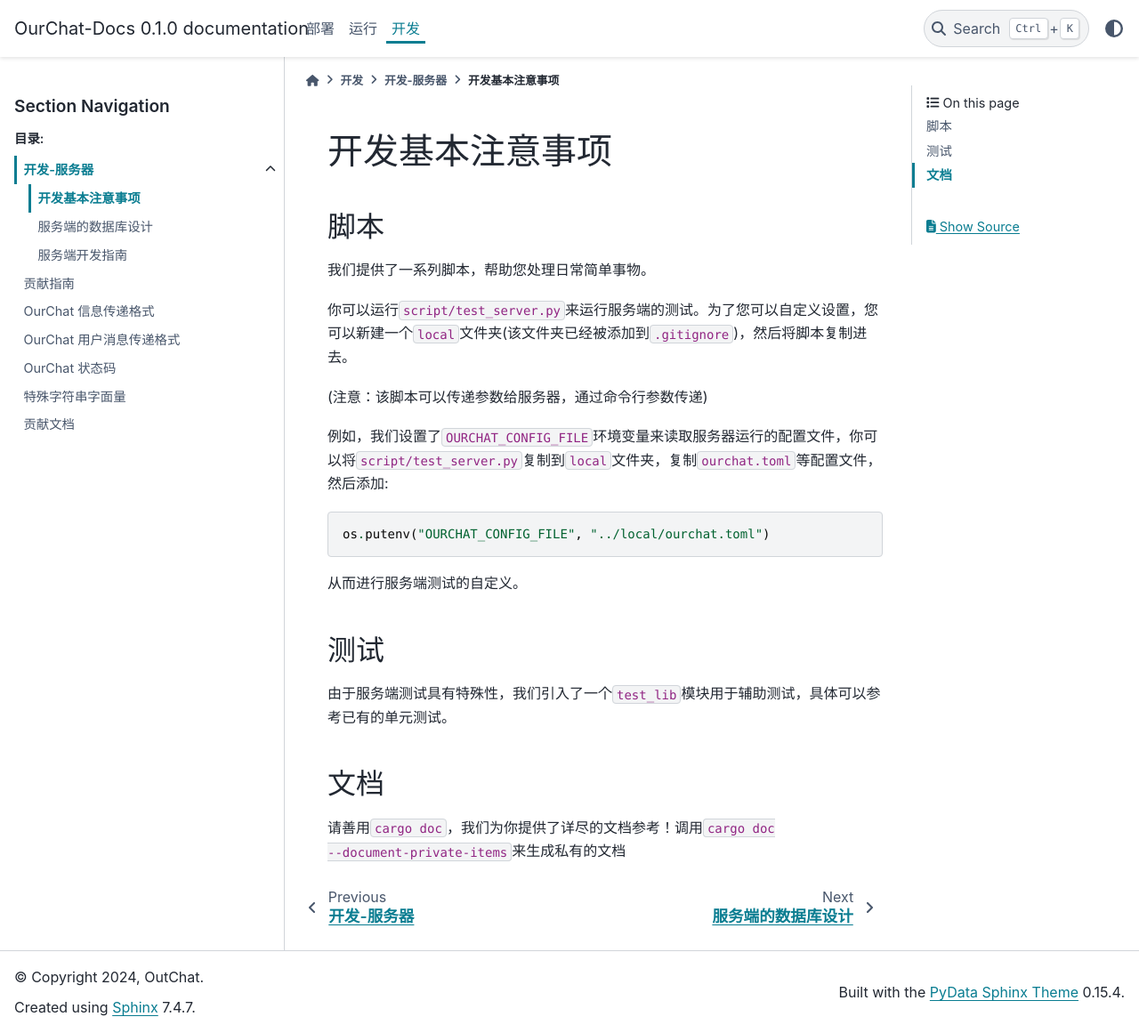
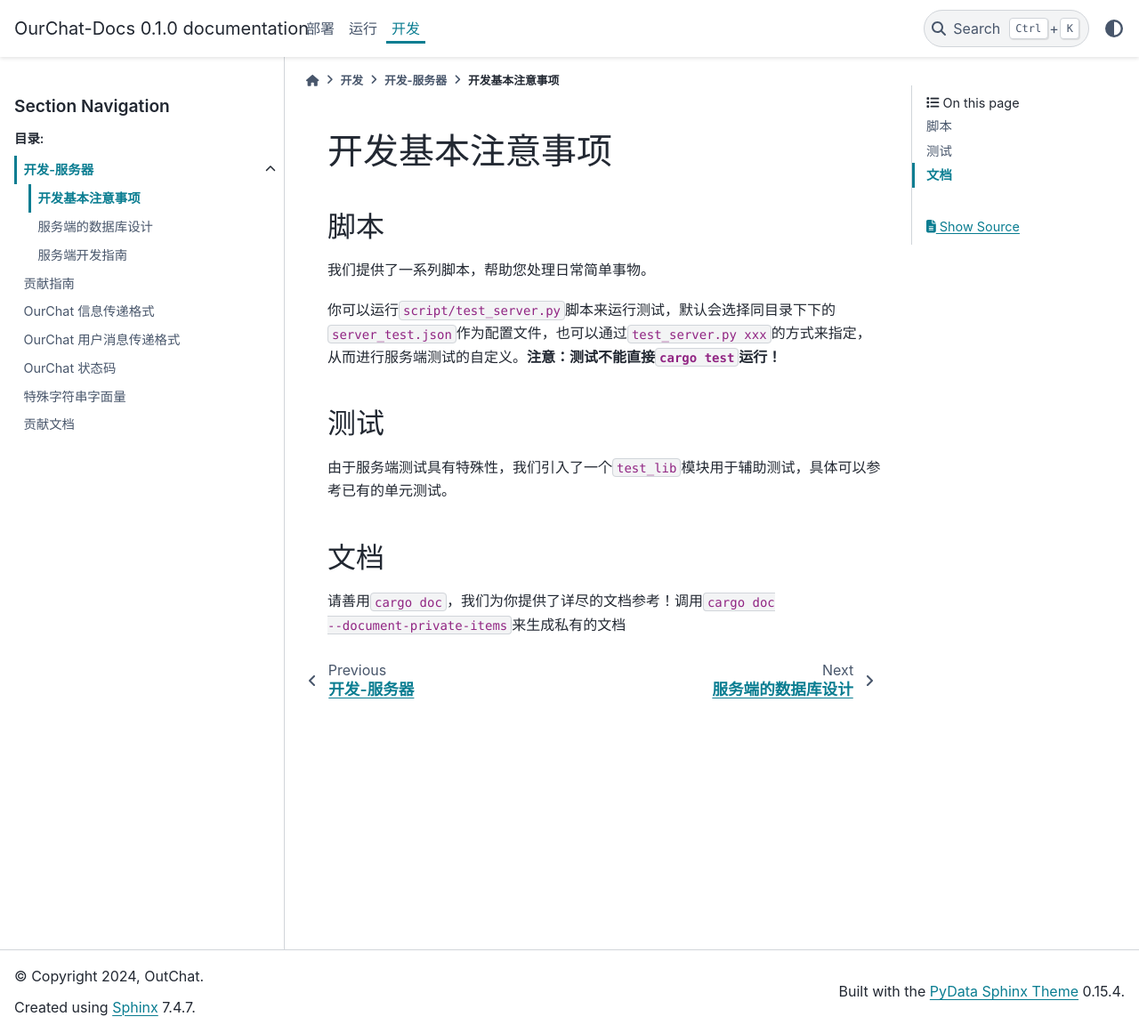
Before and after one commit to SkyUOI/OurChat-Docs, a Sphinx documentation site: the page built from docs/source/docs/development/server/basic.md, in a window 1280 px wide and 1161 px high. Shown: the whole window at 89% size. Built offline with Sphinx 7.4.7 and the PyData theme 0.15.4, drawn with Linux system fonts in a browser that asks for light colours.

Commit message:
update docs for server

````diff
--- a/docs/source/docs/development/server/basic.md
+++ b/docs/source/docs/development/server/basic.md
@@ -4,17 +4,7 @@
 
 我们提供了一系列脚本，帮助您处理日常简单事物。
 
-你可以运行`script/test_server.py`来运行服务端的测试。为了您可以自定义设置，您可以新建一个`local`文件夹(该文件夹已经被添加到`.gitignore`)，然后将脚本复制进去。
-
-(注意：该脚本可以传递参数给服务器，通过命令行参数传递)
-
-例如，我们设置了`OURCHAT_CONFIG_FILE`环境变量来读取服务器运行的配置文件，你可以将`script/test_server.py`复制到`local`文件夹，复制`ourchat.toml`等配置文件，然后添加:
-
-```python
-os.putenv("OURCHAT_CONFIG_FILE", "../local/ourchat.toml")
-```
-
-从而进行服务端测试的自定义。
+你可以运行`script/test_server.py`脚本来运行测试，默认会选择同目录下下的`server_test.json`作为配置文件，也可以通过`test_server.py xxx`的方式来指定，从而进行服务端测试的自定义。**注意：测试不能直接`cargo test`运行！**
 
 ## 测试
 
````
Also changed, not shown: docs/source/docs/run/server_argv.md (+2 -1 lines), 1 other file.
